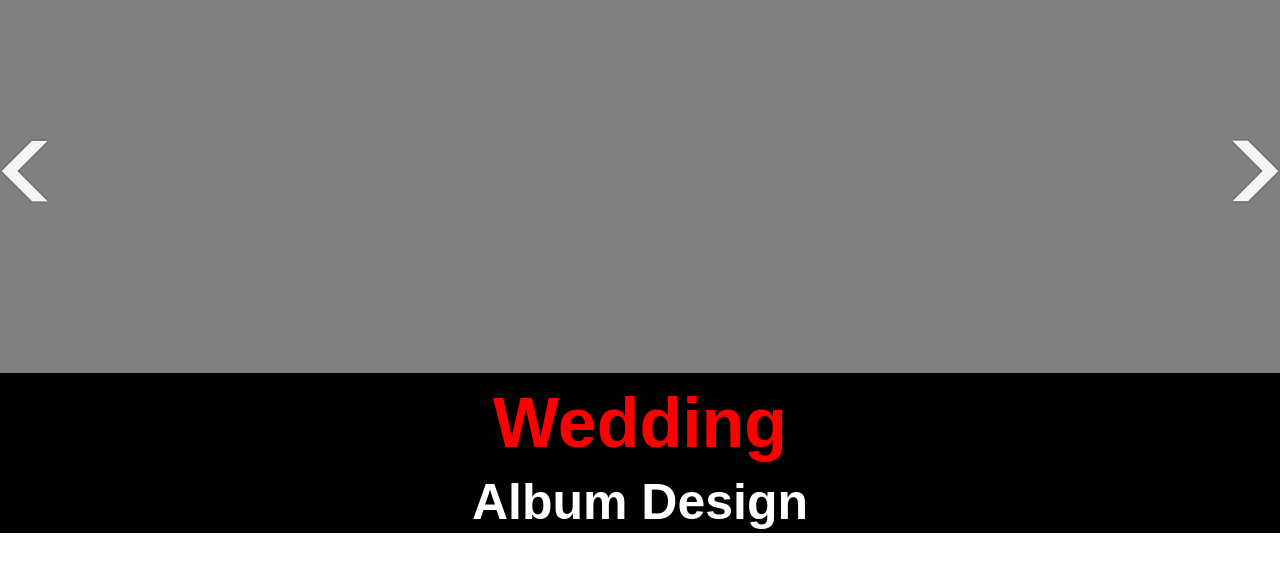
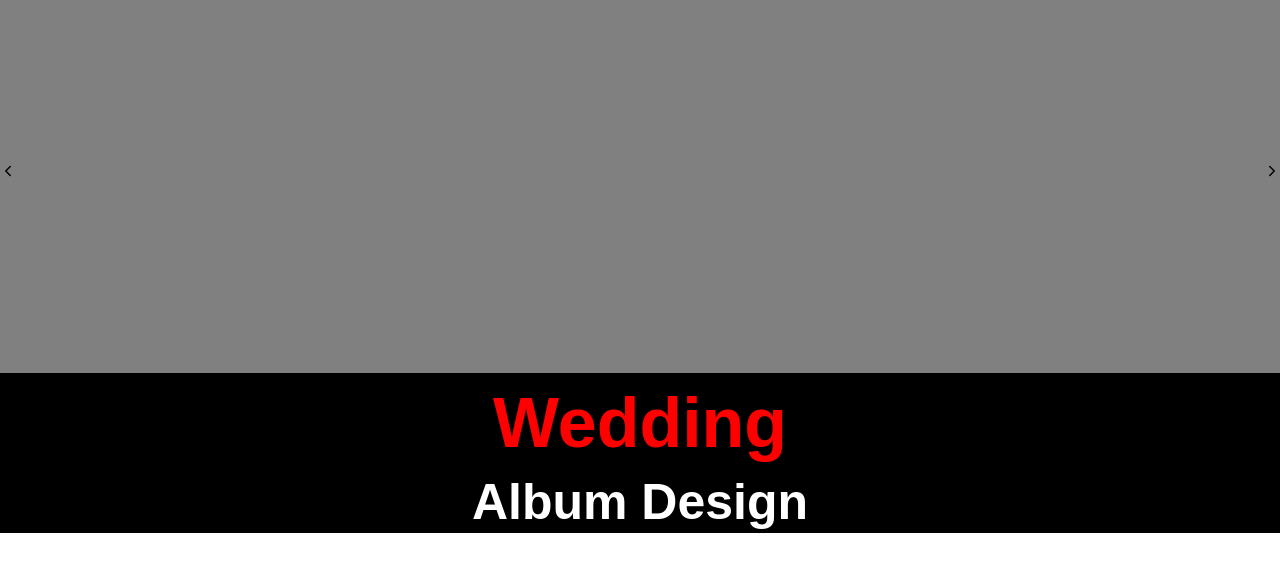
Before and after one commit to TeamWork-Solutions/EditZone, a plain HTML site: page index.html in a window 1280 px wide. Shown: the part 97-668 px from the top of the page. Drawn offline with nearby package versions, Linux system fonts and the light colour scheme.

Commit message:
Update index.html

```diff
--- a/index.html
+++ b/index.html
@@ -41,15 +41,17 @@
         <div class="slider">
           <div class="templete">
             <div class="left-arrow">
+              <ion-icon name="chevron-back"></ion-icon>
               <!-- <ion-icon name="chevron-forward-circle-outline"></ion-icon>
                         -->
-              <img src="/icons/left-arrow.png" />
+              <!-- <img src="/icons/left-arrow.png" /> -->
             </div>
 
             <div class="right-arrow">
+              <ion-icon name="chevron-forward"></ion-icon>
               <!-- <ion-icon name="chevron-back-circle-outline"></ion-icon> -->
 
-              <img src="/icons/right-arrow.png" />
+              <!-- <img src="/icons/right-arrow.png" /> -->
             </div>
           </div>
         </div>
```
